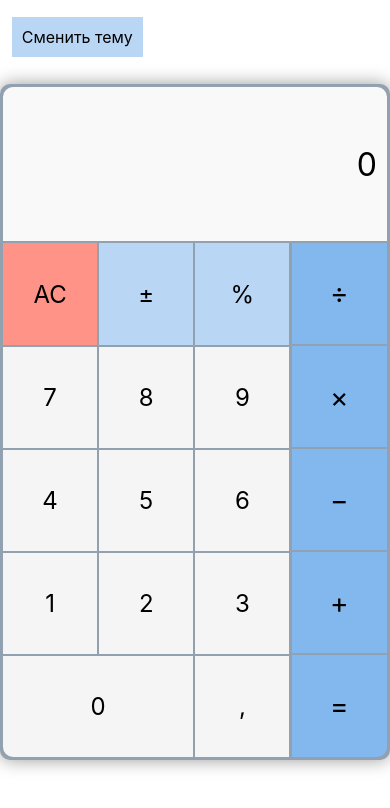
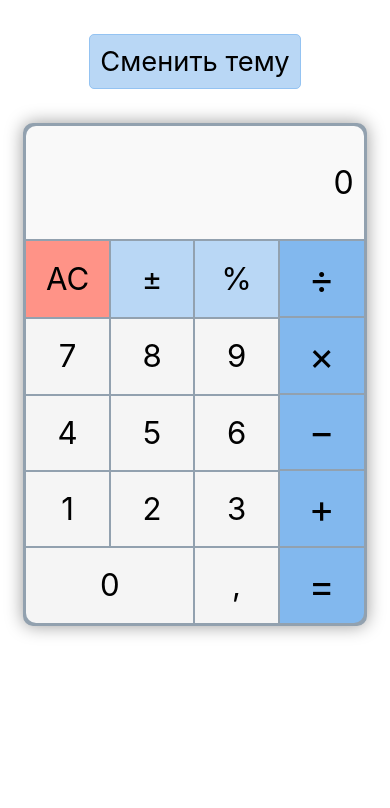
Before and after one commit to UlyanaFilkova/Calculator, a plain HTML site: page index.html in a window 390 px wide. Drawn offline with Linux system fonts and the light colour scheme.

Commit message:
add adaptivity

```diff
--- a/index.html
+++ b/index.html
@@ -18,9 +18,9 @@
   </head>
   <!-- <body class="dark_mode"> -->
   <body>
-    <button type="button" class="change-theme-btn" id="change-theme-btn">Сменить тему</button>
+
     <main>
-
+      <button type="button" class="change-theme-btn" id="change-theme-btn">Сменить тему</button>
       <div class="grid">
         <div class="grid__result-window">0</div>
         <div class="grid__func">
--- a/src/css/style.css
+++ b/src/css/style.css
@@ -1,12 +1,18 @@
 @import "variables.css";
 
+body {
+  overflow-x: hidden;
+}
 main {
   width: 100vw;
   min-height: 100vh;
   overflow-x: hidden;
   background-color: var(--var-bg-color);
   display: flex;
-  justify-content: center;
+  gap: 4vh;
+  padding-top: 4vh;
+  flex-direction: column;
+  justify-content: start;
   align-items: center;
 }
 
@@ -123,12 +129,34 @@ button {
 
 .change-theme-btn {
   background-color: #b9d7f5;
+  border: 1px solid #94c3f2;
   padding: 10px;
-  position: absolute;
-  top: 2vh;
-  left: 3vw;
+  border-radius: 5px;
+}
+
+.change-theme-btn:hover {
+  background-color: #94c3f2;
 }
 
 .change-theme-btn_dark {
   background-color: #5e5e5e;
+  border: 1px solid #444444;
 }
+
+.change-theme-btn_dark:hover {
+  background-color: #444444;
+}
+
+@media (max-width: 430px) {
+  .grid {
+    width: 88vw;
+    height: 129vw;
+    font-size: 8vw;
+  }
+  .grid__arithm-btn {
+    font-size: 10vw;
+  }
+  .change-theme-btn {
+    font-size: 7vw;
+  }
+}
--- a/src/css/variables.css
+++ b/src/css/variables.css
@@ -8,7 +8,7 @@
   --var-middle-btn-color: #b9d7f5;
   --var-middle-btn-color-hover: #8dbeef;
   --var-important-btn-color: #ff9387;
-  --var-important-btn-color-hover: #f26f60;
+  --var-important-btn-color-hover: #f96b5b;
   --var-light-btn-color: #f5f5f5;
   --var-light-btn-color-hover: #c8dcf0;
 
```
